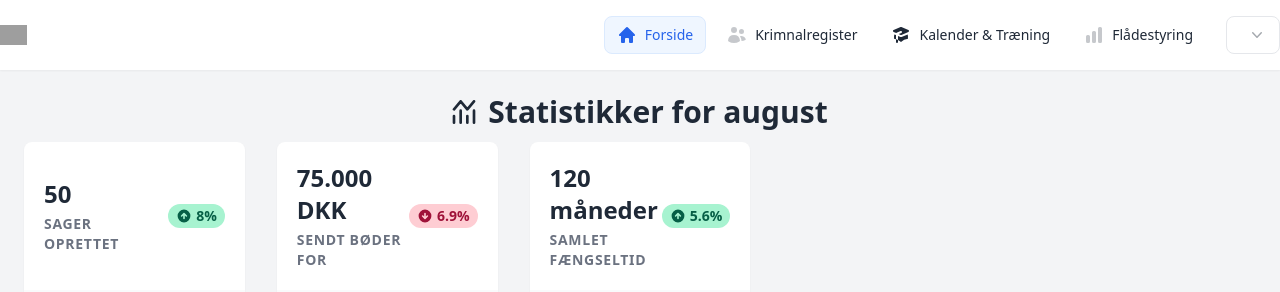
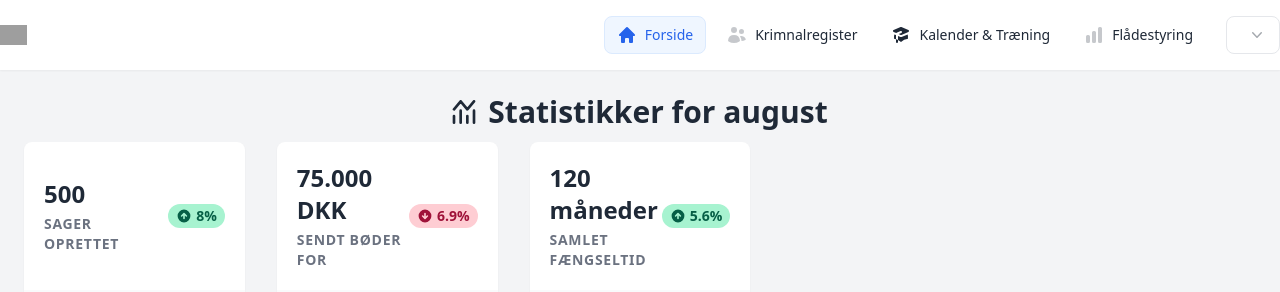
Before and after one commit to ValdemarLarsen/tablet, a Next.js app: page /forside in a window 1280 px wide. Shown: the top 292 px of the page. Built offline with nearby package versions, Linux system fonts and the light colour scheme; grey boxes are pictures that could not be loaded.

Commit message:
Update Navbar.tsx

```diff
--- a/pages/comp/Navbar.tsx
+++ b/pages/comp/Navbar.tsx
@@ -181,7 +181,7 @@ export default function Navbar() {
                   <div className="p-5 grow flex justify-between items-center">
                     <dl className="space-y-1">
                       <dt className="text-2xl font-bold">
-                        50
+                        500
                       </dt>
                       <dd className="uppercase font-semibold text-sm text-gray-500 tracking-wider dark:text-gray-400">
                         Sager Oprettet
```
